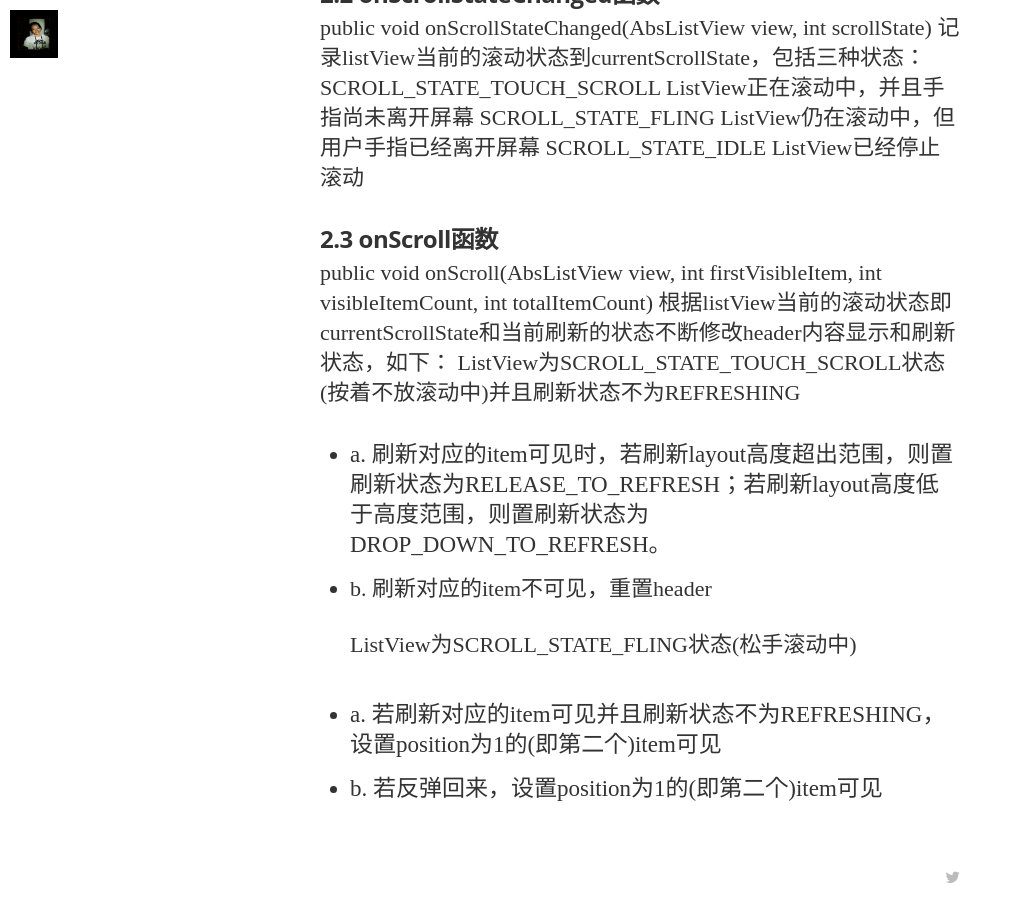
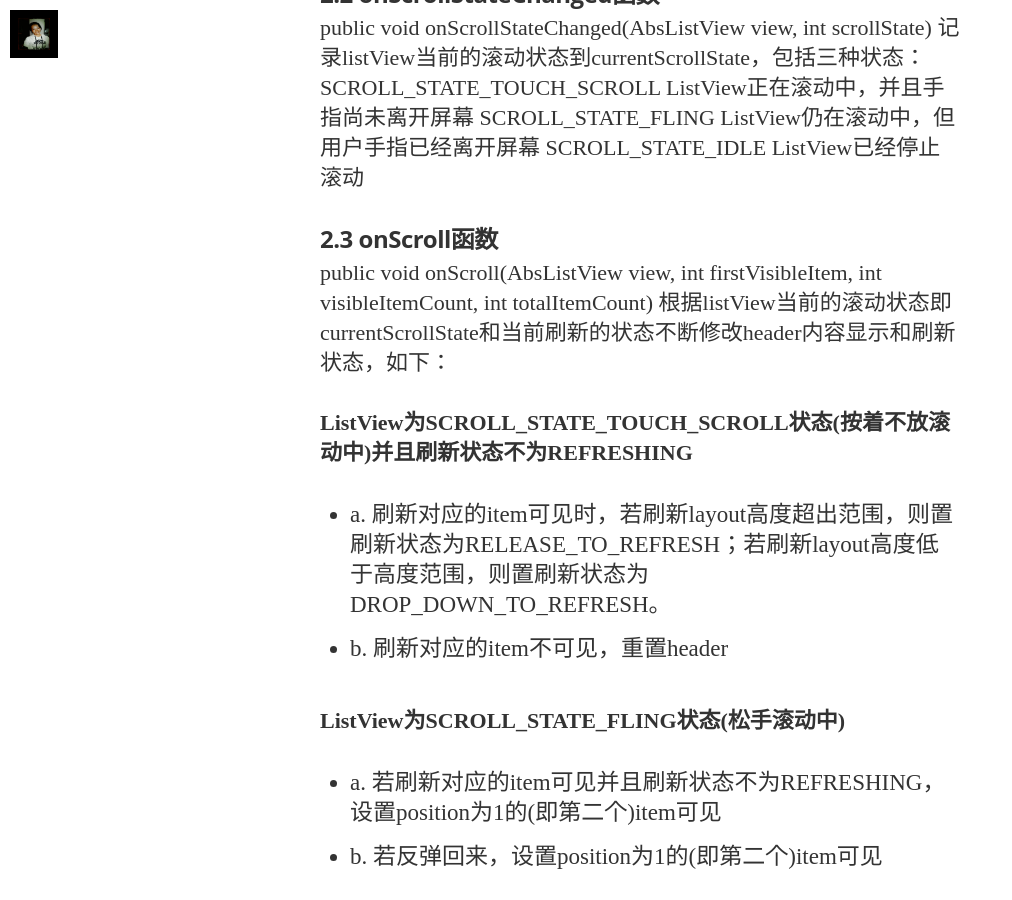
Before and after one commit to hyy12345678/hyy12345678.github.io, a Jekyll site: the page built from _posts/2015-07-05-Android-Dropdownlist-Implement.md, in a window 1280 px wide and 900 px high, scrolled down 1706 px. Shown: the whole window, without its empty margins (0-1012 px from the left). Built offline with Jekyll 4.4.1, drawn with Linux system fonts in a browser that asks for light colours; nearby versions of some CDN libraries; some web fonts are replaced; Markdown is read by kramdown in place of the engine named in the settings.

```diff
--- a/_posts/2015-07-05-Android-Dropdownlist-Implement.md
+++ b/_posts/2015-07-05-Android-Dropdownlist-Implement.md
@@ -8,6 +8,7 @@ image: /assets/article_images/dawn.JPG
 ---
 
 # 一个自定义下拉刷新ListView的实现原理
+
 > 原理很简单：通过对ListView添加了一个刷新layout，滚动中时不断改变header的高度和内容并记录一些状态，在用户手指离开屏幕时根据状态决定进行刷新还是放弃刷新。
 
 主要是通过重写ListView的onTouchEvent和OnScrollListener的onScrollStateChanged、onScroll函数实现
@@ -33,10 +34,12 @@ SCROLL_STATE_IDLE ListView已经停止滚动
 ### 2.3 onScroll函数
 public void onScroll(AbsListView view, int firstVisibleItem, int visibleItemCount, int totalItemCount)
 根据listView当前的滚动状态即currentScrollState和当前刷新的状态不断修改header内容显示和刷新状态，如下：
-ListView为SCROLL_STATE_TOUCH_SCROLL状态(按着不放滚动中)并且刷新状态不为REFRESHING
+
+**ListView为SCROLL_STATE_TOUCH_SCROLL状态(按着不放滚动中)并且刷新状态不为REFRESHING**
 - a. 刷新对应的item可见时，若刷新layout高度超出范围，则置刷新状态为RELEASE_TO_REFRESH；若刷新layout高度低于高度范围，则置刷新状态为DROP_DOWN_TO_REFRESH。
 - b. 刷新对应的item不可见，重置header
 
-    ListView为SCROLL_STATE_FLING状态(松手滚动中)
+**ListView为SCROLL_STATE_FLING状态(松手滚动中)**
+
 - a. 若刷新对应的item可见并且刷新状态不为REFRESHING，设置position为1的(即第二个)item可见
 - b. 若反弹回来，设置position为1的(即第二个)item可见
```
